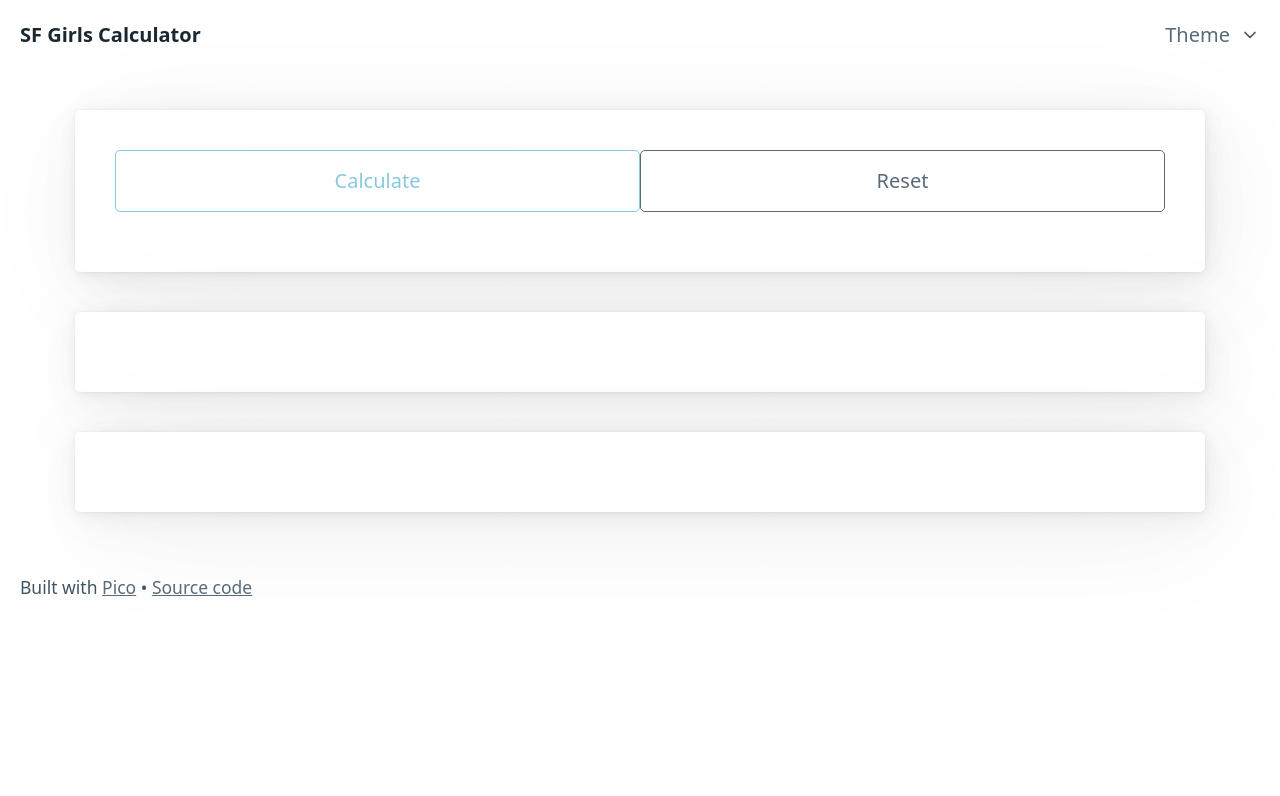
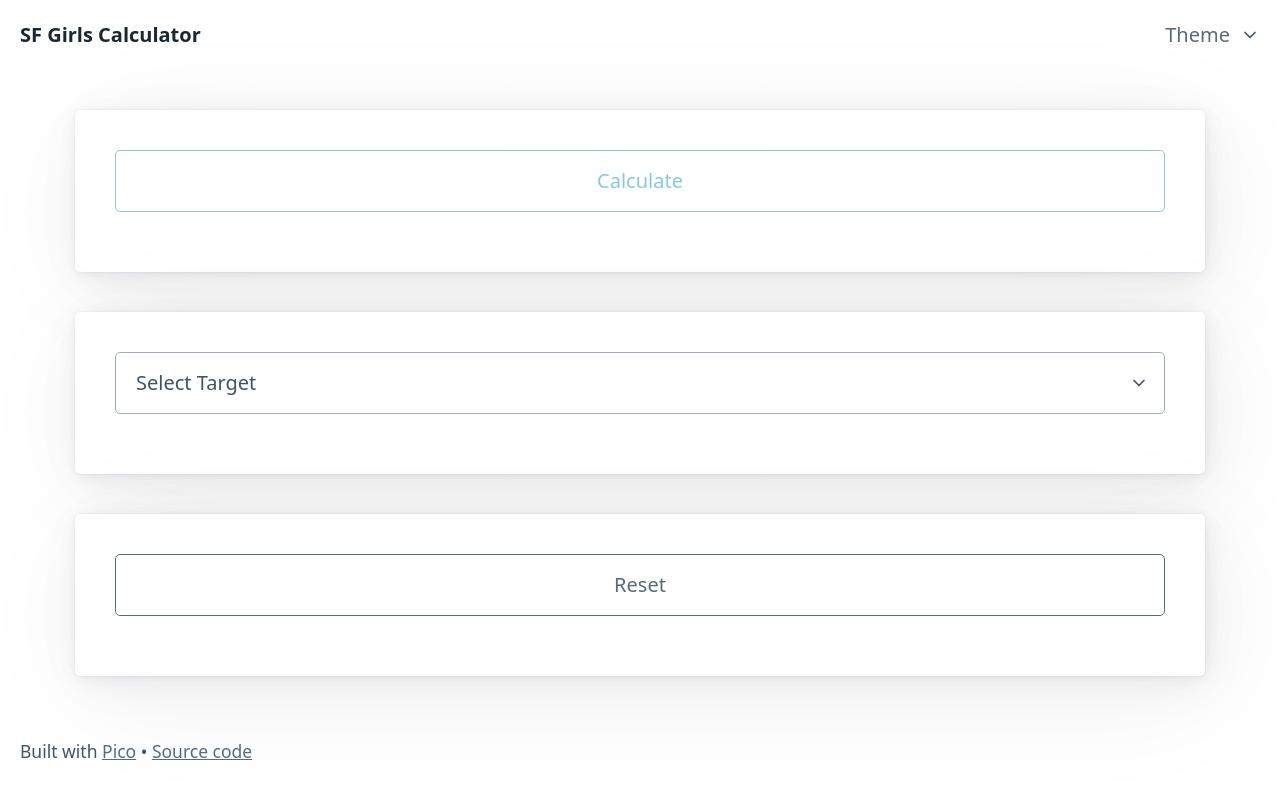
Before and after one commit to ox7f/sf-girls-calculator, a React (Vite) app in the folder packages/frontend/: page / in a window 1280 px wide. Shown: the top 796 px of the page. Built offline with nearby package versions, Linux system fonts and the light colour scheme.

Commit message:
feat: 🎸 updated ui
added result table and changed targets to select

```diff
--- a/packages/frontend/src/components/Agents.tsx
+++ b/packages/frontend/src/components/Agents.tsx
@@ -1,15 +1,27 @@
 import { Agents as AgentsData } from 'sf-girls-calculator-calculator';
 import { Agent } from './index';
 
+import { useSetAtom } from 'jotai';
+import { selectedAgentsAtom } from './atoms';
+
 const Agents: React.FC = () => {
+  const setSelectedAgents = useSetAtom(selectedAgentsAtom);
   const agents = [];
 
   for (const [key, values] of Object.entries(AgentsData)) {
     agents.push({ key, values });
   }
 
+  const reset = () => {
+    setSelectedAgents([]);
+  };
+
   return (
     <article>
+      <button type="submit" className="secondary outline" onClick={reset}>
+        Reset
+      </button>
+
       {agents.map((agent) => (
         <Agent key={agent.key} {...agent.values} />
       ))}
--- a/packages/frontend/src/components/Result.tsx
+++ b/packages/frontend/src/components/Result.tsx
@@ -1,40 +1,69 @@
-import { calculate_team } from 'sf-girls-calculator-calculator';
+import { useState } from 'react';
+import { useAtomValue } from 'jotai';
+import { calculate_team, ResultType } from 'sf-girls-calculator-calculator';
 
-import { useAtom } from 'jotai';
 import { selectedAgentsAtom, selectedTargetAtom } from './atoms';
 
 const Result: React.FC = () => {
-  const [selectedAgents, setSelectedAgents] = useAtom(selectedAgentsAtom);
-  const [selectedTarget, setSelectedTarget] = useAtom(selectedTargetAtom);
+  const [result, setResult] = useState<ResultType | null>(null);
+  const [totalDamage, setTotalDamage] = useState<number>(0);
+  const selectedAgents = useAtomValue(selectedAgentsAtom);
+  const selectedTarget = useAtomValue(selectedTargetAtom);
   const disabled = selectedAgents.length === 0 || selectedTarget === null;
 
-  // TODO: result darstellen
   const calculate = () => {
     if (!disabled) {
       const result = calculate_team(selectedAgents, selectedTarget);
-      console.log(
-        'calculate',
-        result,
-        result.team.map((agent) => agent.damage_dealt)
-      );
+      setResult(result);
+      setTotalDamage(result.team.reduce((pv, cv) => pv + cv.damage_dealt, 0));
     }
-  };
-
-  const reset = () => {
-    setSelectedAgents([]);
-    setSelectedTarget(null);
   };
 
   return (
     <article>
-      <span style={{ display: 'flex' }}>
-        <button type="submit" disabled={disabled} className="outline" onClick={calculate}>
-          Calculate
-        </button>
-        <button type="submit" className="secondary outline" onClick={reset}>
-          Reset
-        </button>
-      </span>
+      {result && (
+        <>
+          <span style={{ float: 'left' }}>
+            Remaining Time: {(result.target.duration - result.time) / 1000} second(s)
+          </span>
+          <span style={{ float: 'right' }}>
+            Remaining HP: {(result.target.health - result.target.current_health).toFixed()}
+          </span>
+
+          <table>
+            <thead>
+              <tr>
+                <th scope="col">#</th>
+                <th scope="col">Name</th>
+                <th scope="col">Damage</th>
+                <th scope="col">%</th>
+              </tr>
+            </thead>
+            <tbody>
+              {result.team.map((agent, index) => (
+                <tr>
+                  <th scope="row">{index + 1}</th>
+                  <td>{agent.name}</td>
+                  <td>{agent.damage_dealt.toFixed(2)}</td>
+                  <td>{((agent.damage_dealt / totalDamage) * 100).toFixed(2)}</td>
+                </tr>
+              ))}
+            </tbody>
+            <tfoot>
+              <tr>
+                <th scope="col">&sum;</th>
+                <td scope="col"></td>
+                <td scope="col">{totalDamage.toFixed()}</td>
+                <td scope="col">100</td>
+              </tr>
+            </tfoot>
+          </table>
+        </>
+      )}
+
+      <button type="submit" disabled={disabled} className="outline" onClick={calculate}>
+        Calculate
+      </button>
     </article>
   );
 };
--- a/packages/frontend/src/components/Target.tsx
+++ /dev/null
@@ -1,32 +0,0 @@
-import { NewTarget } from 'sf-girls-calculator-calculator';
-import { Card } from './UI';
-
-import { useAtom } from 'jotai';
-import { selectedTargetAtom } from './atoms';
-
-const Target: React.FC<NewTarget> = (target: NewTarget) => {
-  const [selectedTarget, setSelectedTarget] = useAtom(selectedTargetAtom);
-  const checked = target === selectedTarget;
-  const disabled = false;
-
-  const selectTarget = (target: NewTarget) => {
-    if (checked) {
-      setSelectedTarget(null);
-    } else {
-      setSelectedTarget(target);
-    }
-  };
-
-  return (
-    <Card
-      header={target.name}
-      body={`Time: ${target.duration}s, Health: ${target.health}`}
-      footer={`Critical Resistance: ${target.critical_resistance || 0}`}
-      checked={checked}
-      disabled={disabled}
-      onChange={() => selectTarget(target)}
-    />
-  );
-};
-
-export default Target;
--- a/packages/frontend/src/components/Targets.tsx
+++ b/packages/frontend/src/components/Targets.tsx
@@ -1,18 +1,32 @@
-import { Targets as TargetsData } from 'sf-girls-calculator-calculator';
-import { Target } from './index';
+import { NewTarget, Targets as TargetsData } from 'sf-girls-calculator-calculator';
+
+import { useSetAtom } from 'jotai';
+import { selectedTargetAtom } from './atoms';
+import { ChangeEvent } from 'react';
 
 const Targets: React.FC = () => {
-  const targets = [];
+  const setSelectedTarget = useSetAtom(selectedTargetAtom);
+  const targets: NewTarget[] = [];
 
-  for (const [key, values] of Object.entries(TargetsData)) {
-    targets.push({ key, values });
+  for (const [, value] of Object.entries(TargetsData)) {
+    targets.push(value);
   }
+
+  const selectHandler = (event: ChangeEvent<HTMLSelectElement>) => {
+    const target = targets.find((target) => target.name === event.target.value) ?? null;
+    setSelectedTarget(target);
+  };
 
   return (
     <article>
-      {targets.map((target) => (
-        <Target key={target.key} {...target.values} />
-      ))}
+      <select onChange={selectHandler} defaultValue={''}>
+        <option disabled value={''}>
+          Select Target
+        </option>
+        {targets.map((target, index) => (
+          <option key={index}>{target.name}</option>
+        ))}
+      </select>
     </article>
   );
 };
--- a/packages/frontend/src/components/index.tsx
+++ b/packages/frontend/src/components/index.tsx
@@ -1,5 +1,4 @@
 export { default as Agent } from './Agent';
 export { default as Agents } from './Agents';
 export { default as Result } from './Result';
-export { default as Target } from './Target';
 export { default as Targets } from './Targets';
```
Also changed, not shown: 1 other file (tests, documents, lock files or other folders).
